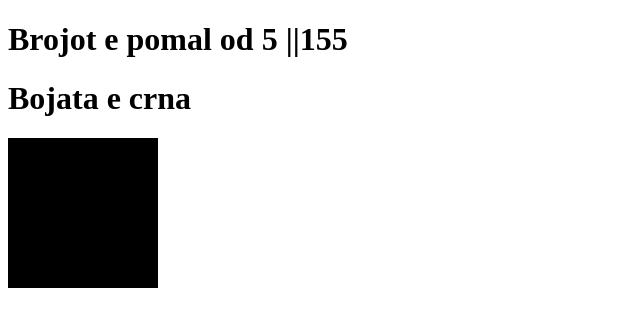
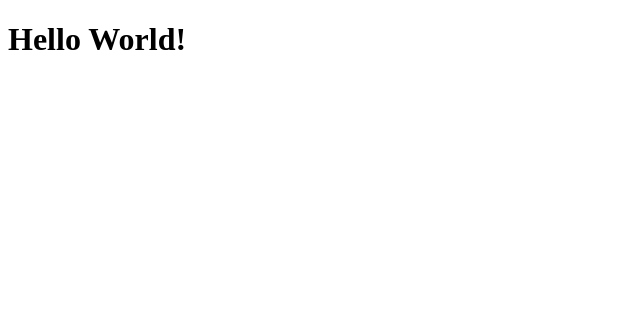
Before and after one commit to TeChExCeLsIor/code_class_2023, a React (Create React App) app: page / in a window 1280 px wide. Shown: the top 326 px of the page, without its empty margins (0-640 px from the left). Built offline with nearby package versions, Linux system fonts and the light colour scheme.

Commit message:
reset starter app

```diff
--- a/src/App.js
+++ b/src/App.js
@@ -8,22 +8,9 @@ import React from "react";
 // uslov ? (druguslov ? ako tocno: ako netocno) : else tuka
 
 function App() {
-  const broj = 4;
-  const isBlack = true;
-  const nekojSiBroj = broj >= 5 ? 55 : 155;
   return (
     <div>
-      <h1>
-        {broj > 5 ? "Brojot e pogolem od 5 ||" : "Brojot e pomal od 5 ||"}
-        {nekojSiBroj}
-      </h1>
-      <h1>
-        {isBlack === true && "Bojata e crna"}
-        {!isBlack && "Bojata ne e crna"}
-      </h1>
-      {isBlack === true && (
-        <div style={{ width: 150, height: 150, backgroundColor: "black" }} />
-      )}
+      <h1>Hello World!</h1>
     </div>
   );
 }
```
